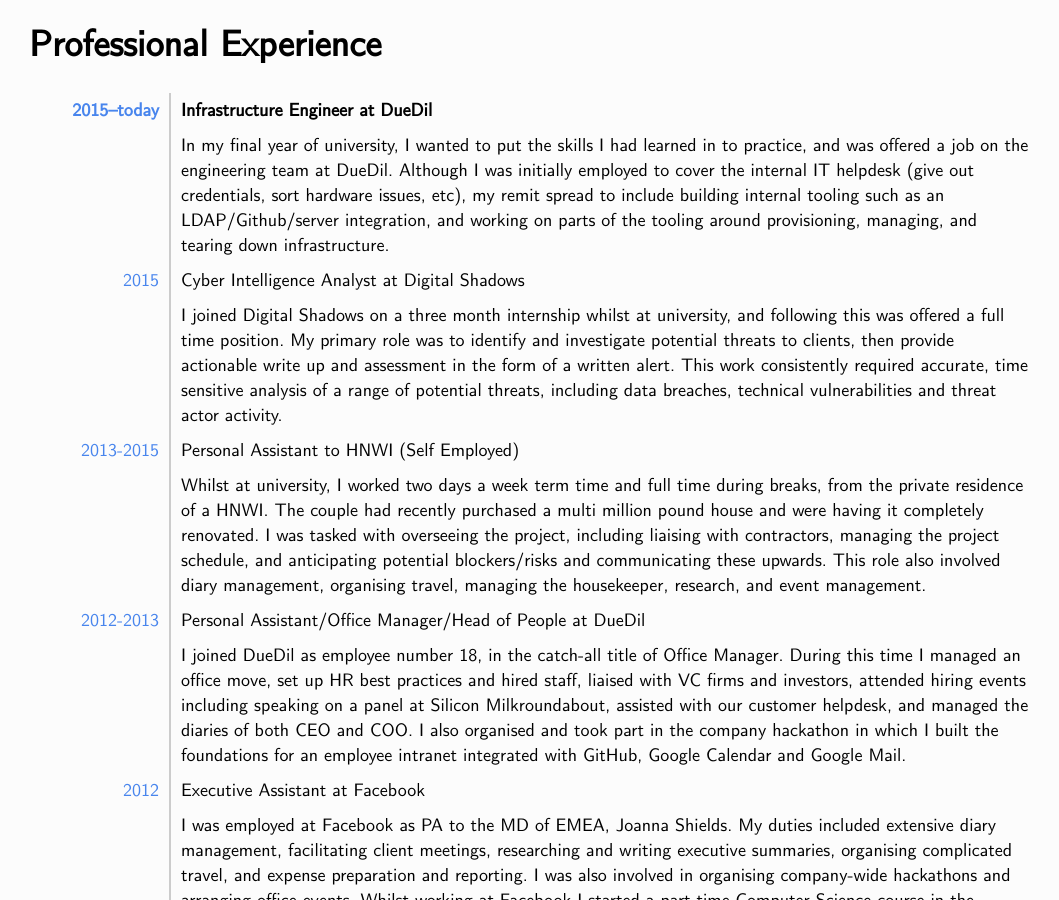
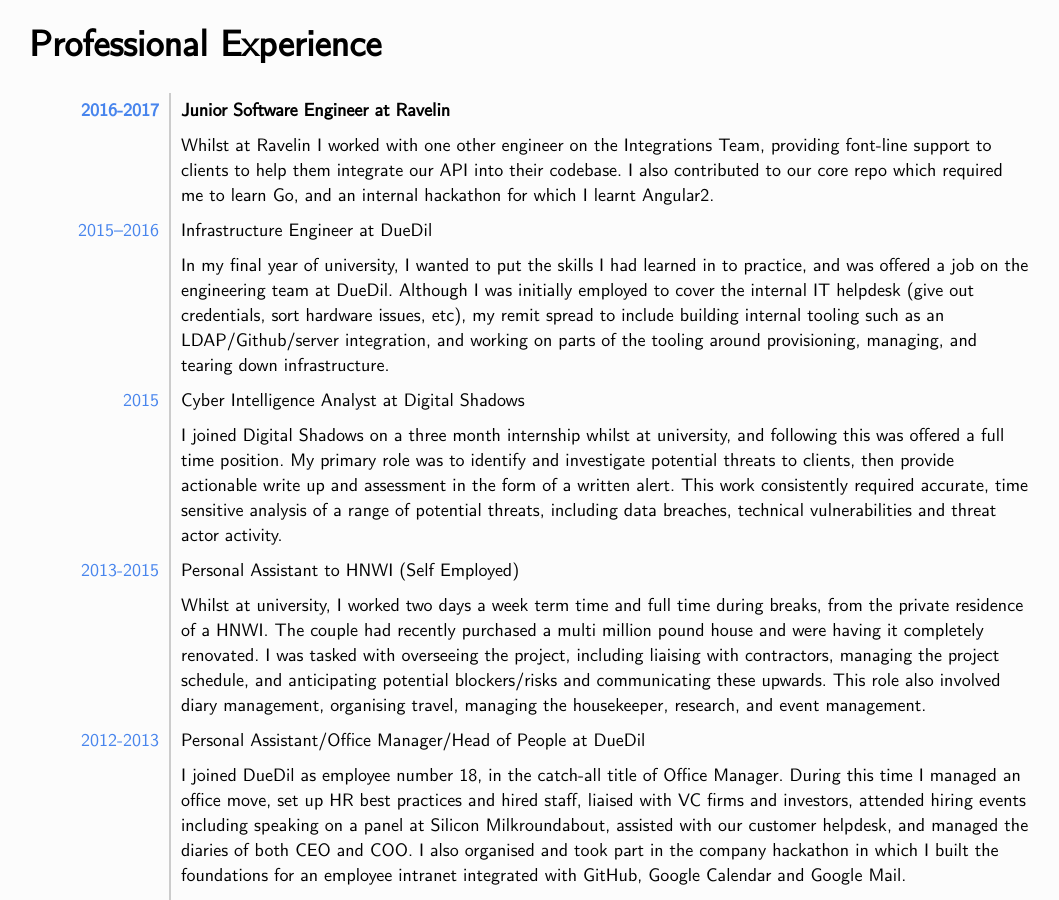
Before and after one commit to derpson/cv, a plain HTML site: page index.html in a window 1280 px wide. Shown: the part 1264-2164 px from the top of the page, without its empty margins (111-1170 px from the left). Drawn offline with Linux system fonts and the light colour scheme.

Commit message:
Updated to include Ravelin

```diff
--- a/index.html
+++ b/index.html
@@ -150,8 +150,13 @@
 </dl>
 <h1 id="professional-experience">Professional Experience</h1>
 <dl>
-<dt><strong>2015–today</strong></dt>
-<dd><strong>Infrastructure Engineer at DueDil</strong>
+<dt><strong>2016-2017</strong></dt>
+<dd><strong>Junior Software Engineer at Ravelin</strong>
+</dd>
+<dd>Whilst at Ravelin I worked with one other engineer on the Integrations Team, providing font-line support to clients to help them integrate our API into their codebase. I also contributed to our core repo which required me to learn Go, and an internal hackathon for which I learnt Angular2.
+</dd>
+<dt>2015–2016</dt>
+<dd>Infrastructure Engineer at DueDil
 </dd>
 <dd>In my final year of university, I wanted to put the skills I had learned in to practice, and was offered a job on the engineering team at DueDil. Although I was initially employed to cover the internal IT helpdesk (give out credentials, sort hardware issues, etc), my remit spread to include building internal tooling such as an LDAP/Github/server integration, and working on parts of the tooling around provisioning, managing, and tearing down infrastructure.
 </dd>
```
